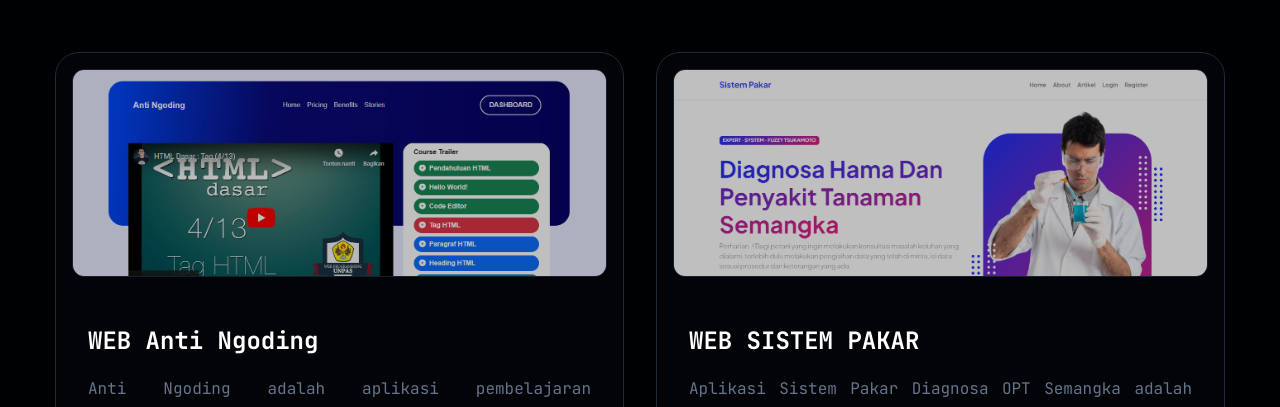
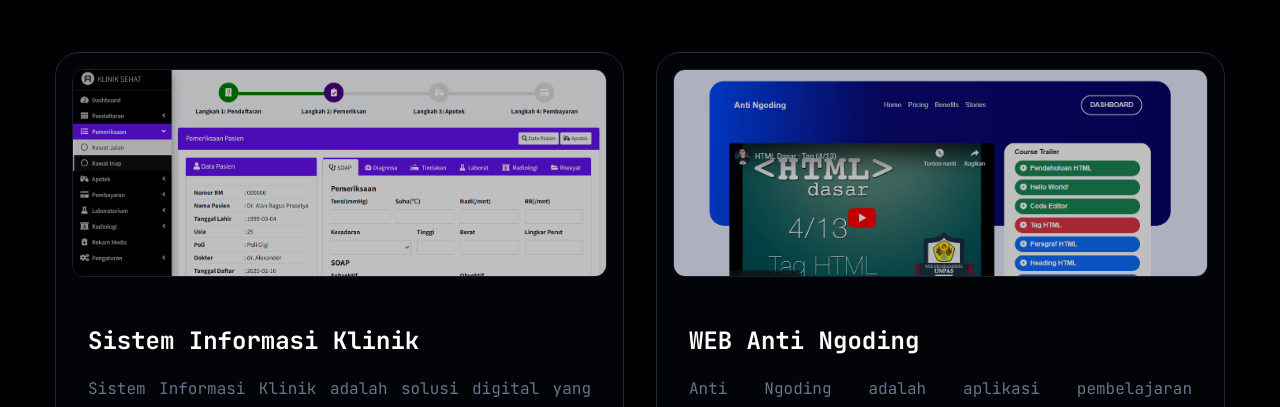
Before and after one commit to wstarywbw12/portofolio_next, a Next.js app: page /portofolio in a window 1280 px wide. Shown: the part 208-615 px from the top of the page. Built offline with nearby package versions, Linux system fonts and the light colour scheme.

Commit message:
add projecr

```diff
--- a/app/portofolio/page.jsx
+++ b/app/portofolio/page.jsx
@@ -6,6 +6,19 @@ import "swiper/css";
 const projects = [
   {
     id: "01",
+    category: "Web Development",
+    title: "Sistem Informasi Klinik",
+    description:
+      "Sistem Informasi Klinik adalah solusi digital yang dirancang untuk mengelola data pasien, rekam medis, serta operasional klinik secara efisien dan terstruktur. Dengan adanya integrasi ke SATUSEHAT, sistem ini dapat menghubungkan data pasien dengan platform kesehatan nasional, memungkinkan pertukaran data medis yang lebih aman, cepat, dan akurat antar fasilitas kesehatan.",
+    image: "/assets/work/thumb8.png",
+    techStack: [
+      "https://svgl-badge.vercel.app/api/Framework/Laravel?theme=dark",
+      "https://svgl-badge.vercel.app/api/Framework/Bootstrap?theme=dark",
+    ],
+    link: "kliniksehat.id",
+  },
+  {
+    id: "02",
     category: "Web Development",
     title: "WEB Anti Ngoding",
     description:
@@ -17,21 +30,9 @@ const projects = [
     ],
     link: "antingoding.id",
   },
-  // {
-  //   id: "02",
-  //   category: "Web Development",
-  //   title: "WEB Spotify Clone",
-  //   description:
-  //     "Spotify Clone is a web-based music streaming platform designed to mimic the core functionalities of the popular Spotify service. It offers users a seamless experience to discover, listen to, and manage their favorite music.",
-  //   image: "/assets/work/thumb6.png",
-  //   techStack: [
-  //     "https://svgl-badge.vercel.app/api/Library/React?theme=dark",
-  //     "https://svgl-badge.vercel.app/api/Framework/Tailwind%20CSS?theme=dark",
-  //   ],
-  //   link: "spotifyclone.id",
-  // },
+
   {
-    id: "02",
+    id: "03",
     category: "Web Development",
     title: "WEB SISTEM PAKAR",
     description:
@@ -44,7 +45,7 @@ const projects = [
     link: "sistempakar.id",
   },
   {
-    id: "03",
+    id: "04",
     category: "Web Development",
     title: "WEB Order Kuliner",
     description:
@@ -57,7 +58,7 @@ const projects = [
     link: "orderfood.id",
   },
   {
-    id: "04",
+    id: "05",
     category: "Web Development",
     title: "WEB PORTAL BERITA",
     description:
@@ -70,7 +71,7 @@ const projects = [
     link: "portalberita.id",
   },
   {
-    id: "05",
+    id: "06",
     category: "Web Development",
     title: "WEB ABSENS QR CODE",
     description:
@@ -83,7 +84,7 @@ const projects = [
     link: "absenqrcode.id",
   },
   {
-    id: "06",
+    id: "07",
     category: "Web Development",
     title: "WEB UJIAN CBT SEKOLAH",
     description:
```
Also changed, not shown: public/assets/work/thumb8.png (added).
